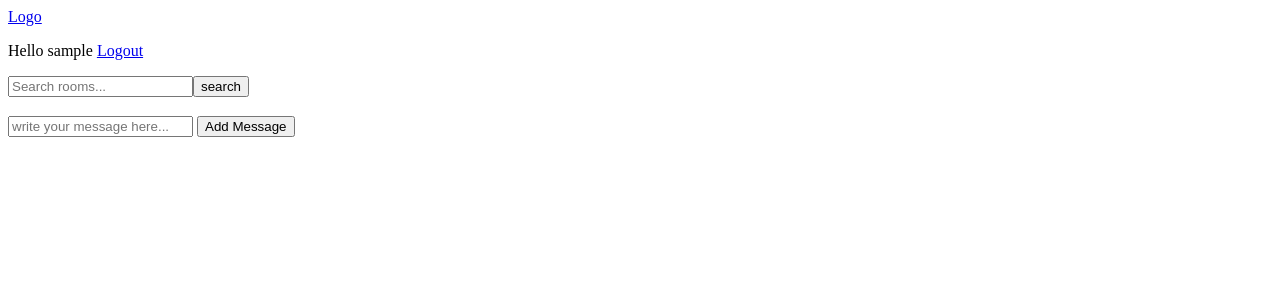
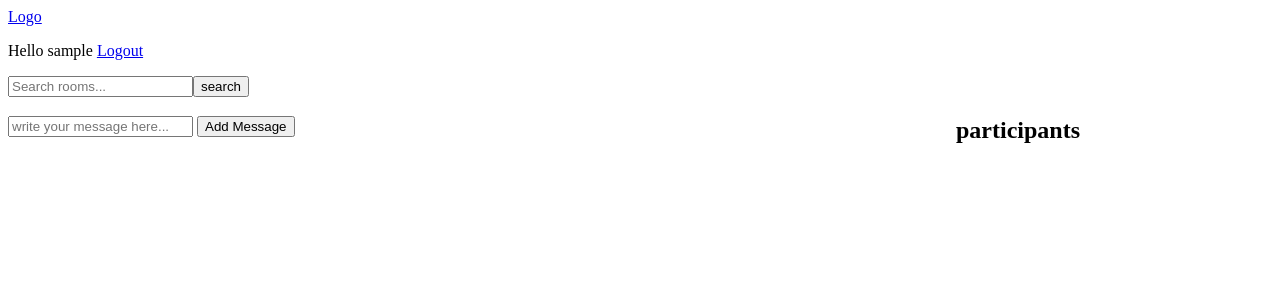
Before and after one commit to degisew/HubSpot, a Django app: template core/templates/core/room.html in a window 1280 px wide. Shown: the top 300 px of the page. Run offline with Django 4.2, Linux system fonts and the light colour scheme; the template is opened without the code that fills it, so the values that code supplies are empty; the visitor is signed in with stand-in values (Sample User, id 1).

Commit message:
Added a layout to participants

```diff
--- a/core/templates/core/room.html
+++ b/core/templates/core/room.html
@@ -1,6 +1,15 @@
 {% extends 'index.html' %}
 
+
 {% block content %}
+<style>
+    .main-container {
+        display: grid;
+        grid-template-columns: 3fr 1fr;
+    }
+</style>
+<div class="main-container">
+    <div class="room-container">
     <h3>{{room}}</h3>
     <p>{{room.description}}</p>
 
@@ -21,4 +30,9 @@
     </form>
 </div>
 {% endif %}
+</div>
+<div class="participants">
+    <h2>participants</h2>
+</div>
+</div>
 {% endblock %}
```
